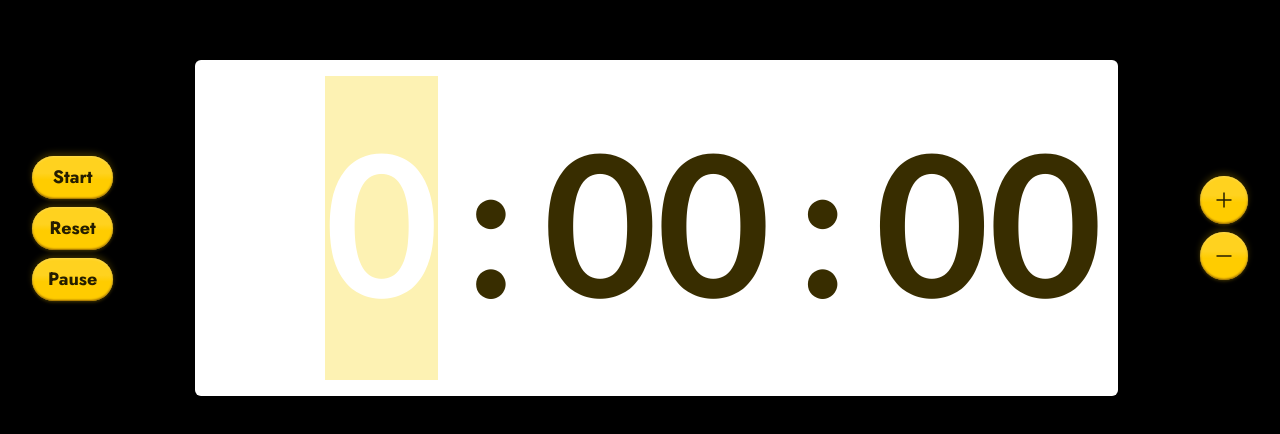
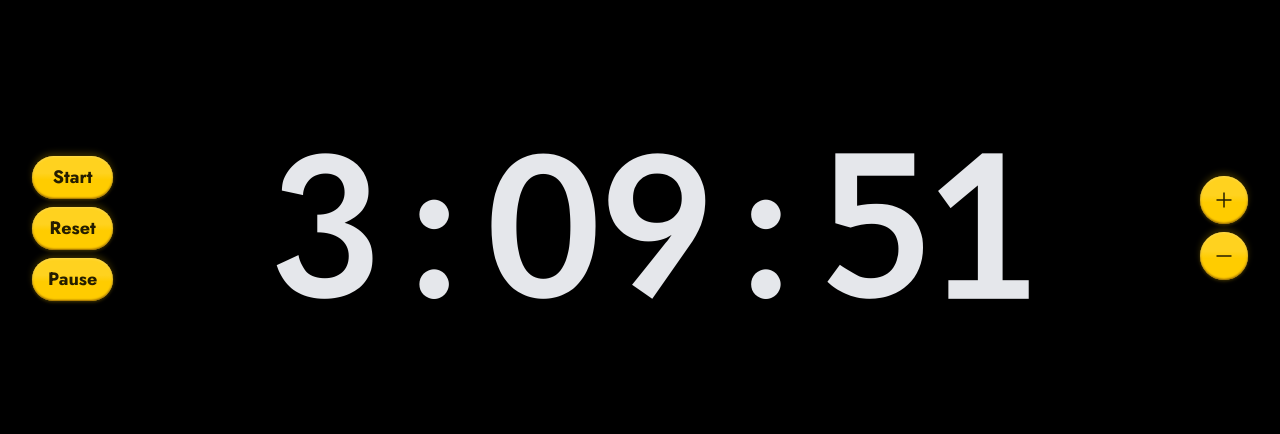
Before and after one commit to bekarshekiladze/big-timer, a Next.js app: page / in a window 1280 px wide. Shown: the part 172-606 px from the top of the page. Built offline with nearby package versions, Linux system fonts and the light colour scheme.

Commit message:
feat: add npm config file to fix all dependancy on the current version

```diff
--- a/src/components/CountdownContainer/CountdownContainer.tsx
+++ b/src/components/CountdownContainer/CountdownContainer.tsx
@@ -6,7 +6,7 @@ export default function CountdownContainer() {
   return (
     <div className="countdown-container center">
       <PlayerControls />
-      <Wrapper isReading={false} />
+      <Wrapper isReading={true} />
       <OnTheFlyControls />
     </div>
   )
```
Also changed, not shown: package.json (+9 -9 lines), 1 other file (tests, documents, lock files or other folders).
